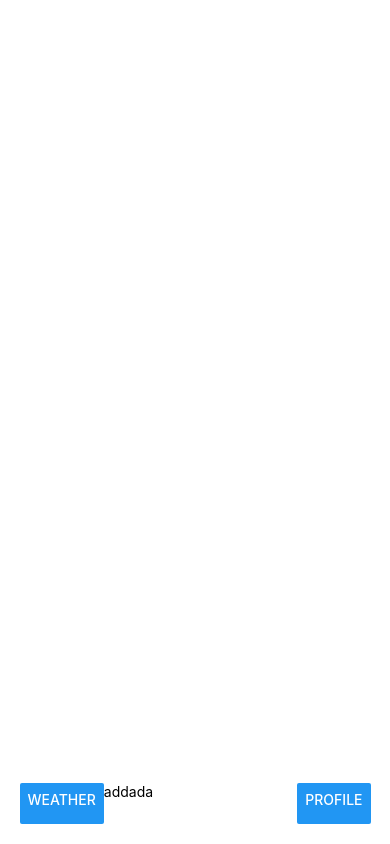
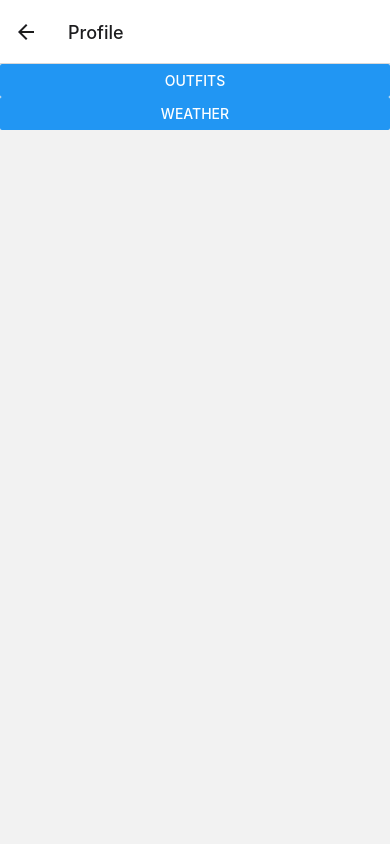
Before and after one commit to EssaElToro/WeatherFit, a React Native app in the folder app/: screen /Profile in a window 390 px wide. Built offline with nearby package versions, Linux system fonts and the light colour scheme.

Commit message:
Dodano navigacje

```diff
--- a/app/App.tsx
+++ b/app/App.tsx
@@ -1,39 +1,27 @@
-import { StatusBar } from "expo-status-bar";
-import { StyleSheet, Text, View, Pressable, Button } from "react-native";
-import React from "react";
+import * as React from "react";
+import { View, Text } from "react-native";
+import { NavigationContainer } from "@react-navigation/native";
+import { createNativeStackNavigator } from "@react-navigation/native-stack";
+import Outfitsscreen from "./components/outfits";
+import profilescreen from "./components/profile";
+import weatherscreen from "./components/weather";
 
-export default function App() {
+const Stack = createNativeStackNavigator();
+
+const App: React.FC = () => {
   return (
-    <View style={styles.container}>
-      <View style={styles.bitmojiContainer}></View>
-      <View style={styles.buttonContainer}>
-        <Button title="Weather" onPress={() => {}} />
-        <Pressable style={{ flex: 1 }} onPress={() => {}}>
-          <Text>addada</Text>
-        </Pressable>
-        <Button title="Profile" onPress={() => {}} />
-      </View>
-      <StatusBar style="auto" />
-    </View>
+    <NavigationContainer>
+      <Stack.Navigator initialRouteName="Outfits">
+        <Stack.Screen
+          name="Outfits"
+          options={{ title: "Outfits" }}
+          component={Outfitsscreen}
+        />
+        <Stack.Screen name="Profile" component={profilescreen} />
+        <Stack.Screen name="Weather" component={weatherscreen} />
+      </Stack.Navigator>
+    </NavigationContainer>
   );
-}
+};
 
-const styles = StyleSheet.create({
-  container: {
-    flex: 1,
-    justifyContent: "flex-end",
-    alignItems: "center",
-  },
-  buttonContainer: {
-    flexGrow: 1,
-    flexDirection: "row",
-    justifyContent: "space-between",
-    width: "90%",
-    marginBottom: 20,
-    marginLeft: 20,
-    marginRight: 20,
-  },
-  bitmojiContainer: {
-    flexGrow: 100,
-  },
-});
+export default App;
--- /dev/null
+++ b/app/components/outfits.tsx
@@ -0,0 +1,25 @@
+import React, { useEffect, useState } from "react";
+import { View, Text, Button } from "react-native";
+
+interface OutfitsscreenProps {
+  navigation: any;
+}
+
+const Outfitsscreen: React.FC<OutfitsscreenProps> = ({ navigation }) => {
+  return (
+    <View>
+      <View>
+        <Button
+          title="Weather"
+          onPress={() => navigation.navigate("Weather")}
+        />
+        <Button
+          title="Profile"
+          onPress={() => navigation.navigate("Profile")}
+        />
+      </View>
+    </View>
+  );
+};
+
+export default Outfitsscreen;
--- /dev/null
+++ b/app/components/profile.tsx
@@ -0,0 +1,17 @@
+import React from "react";
+import { View, Text, Button } from "react-native";
+
+interface ProfilescreenProps {
+  navigation: any;
+}
+
+const Profilescreen: React.FC<ProfilescreenProps> = ({ navigation }) => {
+  return (
+    <View>
+      <Button title="Outfits" onPress={() => navigation.navigate("Outfits")} />
+      <Button title="Weather" onPress={() => navigation.navigate("Weather")} />
+    </View>
+  );
+};
+
+export default Profilescreen;
--- /dev/null
+++ b/app/components/weather.tsx
@@ -0,0 +1,56 @@
+import React, { useEffect, useState } from "react";
+import { View, Text, Button, StyleSheet } from "react-native";
+
+interface WeatherscreenProps {
+  navigation: any;
+}
+
+const Weatherscreen: React.FC<WeatherscreenProps> = ({ navigation }) => {
+  const [weatherData, setWeatherData] = useState<any>(null);
+
+  useEffect(() => {
+    const fetchData = async () => {
+      try {
+        const response = await fetch(
+          "https://api.open-meteo.com/weather?latitude=52.2298&longitude=21.0118"
+        );
+
+        const data = await response.json();
+        console.log("Weather data:", data);
+        setWeatherData(data);
+      } catch (error) {
+        console.error("Error fetching weather data:", error);
+      }
+    };
+
+    fetchData();
+  }, []);
+
+  return (
+    <View>
+      <View>
+        {weatherData ? (
+          <View>
+            <Text>Temperature: {weatherData.current_weather.temperature}</Text>
+            <Text>Condition: {weatherData.current_weather.weathercode}</Text>
+            {/* Add more information as needed */}
+          </View>
+        ) : (
+          <Text>Loading weather data...</Text>
+        )}
+      </View>
+      <View>
+        <Button
+          title="Outfits"
+          onPress={() => navigation.navigate("Outfits")}
+        />
+        <Button
+          title="Profile"
+          onPress={() => navigation.navigate("Profile")}
+        />
+      </View>
+    </View>
+  );
+};
+
+export default Weatherscreen;
```
Also changed, not shown: app/package.json (+6 -1 lines), 1 other file (tests, documents, lock files or other folders).
